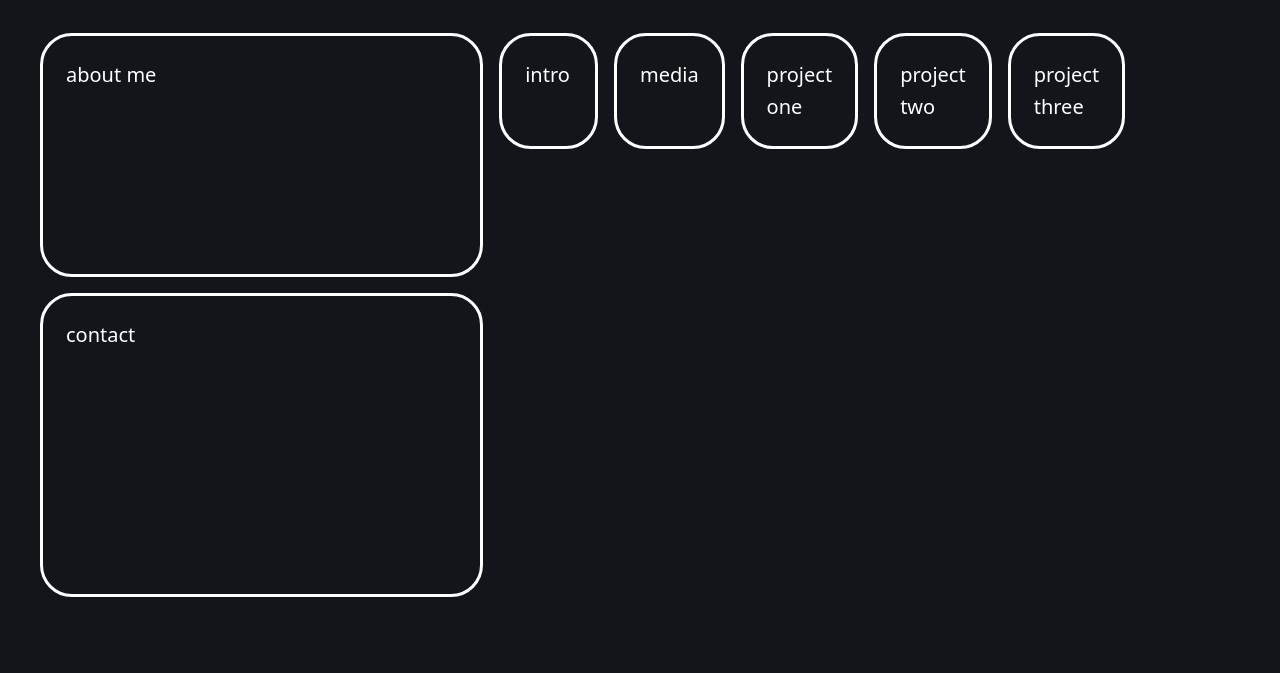
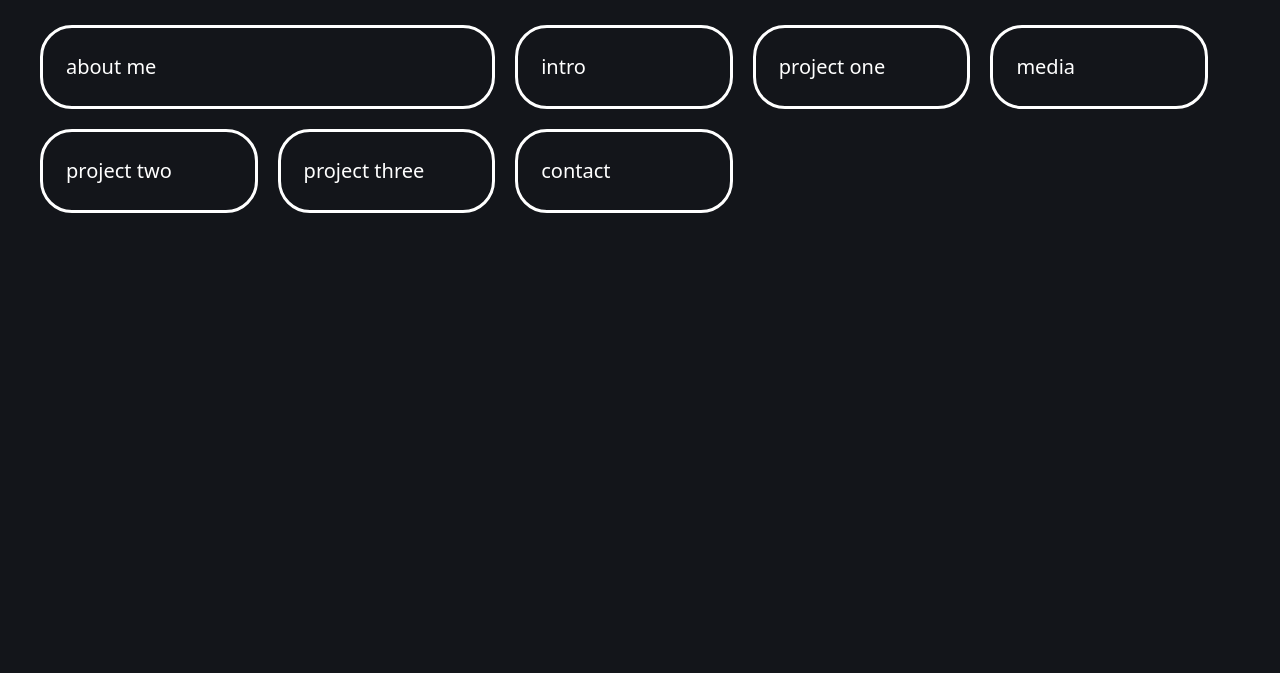
Before and after one commit to donta514/portfolio-v1, an Astro site in the folder astro/: page / in a window 1280 px wide. Shown: the part 127-800 px from the top of the page. Built offline with nearby package versions, Linux system fonts and the light colour scheme; Astro itself is replaced by a stand-in of ours.

Commit message:
component structure changes

```diff
--- a/astro/src/components/AboutMe.astro
+++ b/astro/src/components/AboutMe.astro
@@ -1,11 +1 @@
-<div class="aboutMe">about me</div>
-
-<style>
-  div {
-    border: 3px solid white;
-    border-radius: var(--border-radius);
-    grid-column: 1/5;
-    grid-row: 1/10;
-    padding: calc(1.5rem - 1px);
-  }
-</style>
+<div>about me</div>
--- a/astro/src/components/ContactCard.astro
+++ b/astro/src/components/ContactCard.astro
@@ -1,10 +1 @@
-<div class="contactCard">contact</div>
-<style>
-  div {
-    border: 3px solid white;
-    border-radius: var(--border-radius);
-    grid-column: 1/5;
-    grid-row: 10/30;
-    padding: calc(1.5rem - 1px);
-  }
-</style>
+<div>contact</div>
--- a/astro/src/components/IntroCard.astro
+++ b/astro/src/components/IntroCard.astro
@@ -1,8 +1 @@
-<div class="introCard">intro</div>
-<style>
-  div {
-    border: 3px solid white;
-    border-radius: var(--border-radius);
-    padding: calc(1.5rem - 1px);
-  }
-</style>
+<div>intro</div>
--- a/astro/src/components/MediaCard.astro
+++ b/astro/src/components/MediaCard.astro
@@ -1,8 +1 @@
-<div class="mediaCard">media</div>
-<style>
-  div {
-    border: 3px solid white;
-    border-radius: var(--border-radius);
-    padding: calc(1.5rem - 1px);
-  }
-</style>
+<div>media</div>
--- a/astro/src/components/Nav.astro
+++ b/astro/src/components/Nav.astro
@@ -31,11 +31,12 @@ import { Image } from "astro:assets";
     <div class="nav-items-2">About</div>
     <div class="nav-items-3">Projects</div>
     <div class="nav-items-4">Contact</div>
+    <!-- <div class="nav-items-4">Resume</div> -->
   </div>
   <div class="nav-links">
     <Image src={githubImg} alt="" width={24} height={24} quality={"high"} />
     <Image src={linkedinImg} alt="" width={24} height={24} quality={"high"} />
-    <Image src={instagramImg} alt="" width={24} height={24} quality={"high"} />
+    <!-- <Image src={instagramImg} alt="" width={24} height={24} quality={"high"} /> -->
   </div>
 </nav>
 <style lang="scss">
--- a/astro/src/components/ProjectOne.astro
+++ b/astro/src/components/ProjectOne.astro
@@ -1,8 +1 @@
-<div class="projectOne">project one</div>
-<style>
-  div {
-    border: 3px solid white;
-    border-radius: var(--border-radius);
-    padding: calc(1.5rem - 1px);
-  }
-</style>
+<div>project one</div>
--- a/astro/src/components/ProjectThree.astro
+++ b/astro/src/components/ProjectThree.astro
@@ -1,8 +1 @@
-<div class="projectThree">project three</div>
-<style>
-  div {
-    border: 3px solid white;
-    border-radius: var(--border-radius);
-    padding: calc(1.5rem - 1px);
-  }
-</style>
+<div>project three</div>
--- a/astro/src/components/ProjectTwo.astro
+++ b/astro/src/components/ProjectTwo.astro
@@ -1,8 +1 @@
-<div class="projectTwo">project two</div>
-<style>
-  div {
-    border: 3px solid white;
-    border-radius: var(--border-radius);
-    padding: calc(1.5rem - 1px);
-  }
-</style>
+<div>project two</div>
--- a/astro/src/layouts/Layout.astro
+++ b/astro/src/layouts/Layout.astro
@@ -20,7 +20,7 @@ const { title } = Astro.props;
     <slot />
   </body>
 </html>
-<style is:global>
+<style is:global lang="scss">
   :root {
     --blue: #002f86;
     --breakpoint-xs: 320px;
@@ -33,6 +33,7 @@ const { title } = Astro.props;
     --accent-light: 224, 204, 250;
     --accent-dark: 49, 10, 101;
     --border-radius: 32px;
+    --padding: calc(1.5rem - 1px);
     --accent-gradient: linear-gradient(
       45deg,
       rgb(var(--accent)),
@@ -44,7 +45,11 @@ const { title } = Astro.props;
   html {
     font-family: system-ui, sans-serif;
     background: #13151a;
-    background-size: cover;
+    body {
+      padding: 0;
+      margin: 0;
+      box-sizing: border-box;
+    }
   }
   code {
     font-family:
@@ -57,4 +62,8 @@ const { title } = Astro.props;
       Courier New,
       monospace;
   }
+
+  .grid-col-span-2 {
+    grid-column: span 2;
+  }
 </style>
--- a/astro/src/pages/index.astro
+++ b/astro/src/pages/index.astro
@@ -14,20 +14,34 @@ import ProjectThree from "../components/ProjectThree.astro";
   <Nav />
   <main>
     <div class="wrapper">
-      <AboutMe />
-      <ContactCard />
-      <IntroCard />
-      <MediaCard />
-      <ProjectOne />
-      <ProjectTwo />
-      <ProjectThree />
+      <div class="aboutMe grid-col-span-2">
+        <AboutMe />
+      </div>
+      <div class="introCard">
+        <IntroCard />
+      </div>
+      <div class="projectOne">
+        <ProjectOne />
+      </div>
+      <div class="mediaCard">
+        <MediaCard />
+      </div>
+      <div class="projectTwo">
+        <ProjectTwo />
+      </div>
+      <div class="projectThree">
+        <ProjectThree />
+      </div>
+      <div class="contactCard">
+        <ContactCard />
+      </div>
     </div>
   </main>
 </Layout>
 
 <style lang="scss">
   main {
-    margin: auto;
+    margin-inline: auto;
     padding: 1rem;
     width: var(--breakpoint-xl);
     max-width: calc(100% - 2rem);
@@ -36,11 +50,45 @@ import ProjectThree from "../components/ProjectThree.astro";
     line-height: 1.6;
     .wrapper {
       display: grid;
-      margin: 0 auto;
-      max-width: 1200px;
-      grid-template-columns: repeat(10, 1fr);
-      grid-template-rows: minmax(100px, auto);
-      gap: 1rem;
+      max-width: calc(100% - 2rem);
+      grid-template-columns: repeat(5, 1fr);
+      // grid-template-rows: minmax(100px, auto);
+      gap: 1.25rem;
+      .aboutMe {
+        border: 3px solid white;
+        border-radius: var(--border-radius);
+        padding: calc(1.5rem - 1px);
+      }
+      .introCard {
+        border: 3px solid white;
+        border-radius: var(--border-radius);
+        padding: calc(1.5rem - 1px);
+      }
+      .contactCard {
+        border: 3px solid white;
+        border-radius: var(--border-radius);
+        padding: calc(1.5rem - 1px);
+      }
+      .mediaCard {
+        border: 3px solid white;
+        border-radius: var(--border-radius);
+        padding: calc(1.5rem - 1px);
+      }
+      .projectOne {
+        border: 3px solid white;
+        border-radius: var(--border-radius);
+        padding: calc(1.5rem - 1px);
+      }
+      .projectTwo {
+        border: 3px solid white;
+        border-radius: var(--border-radius);
+        padding: calc(1.5rem - 1px);
+      }
+      .projectThree {
+        border: 3px solid white;
+        border-radius: var(--border-radius);
+        padding: calc(1.5rem - 1px);
+      }
     }
     h1 {
       font-size: 4rem;
```
